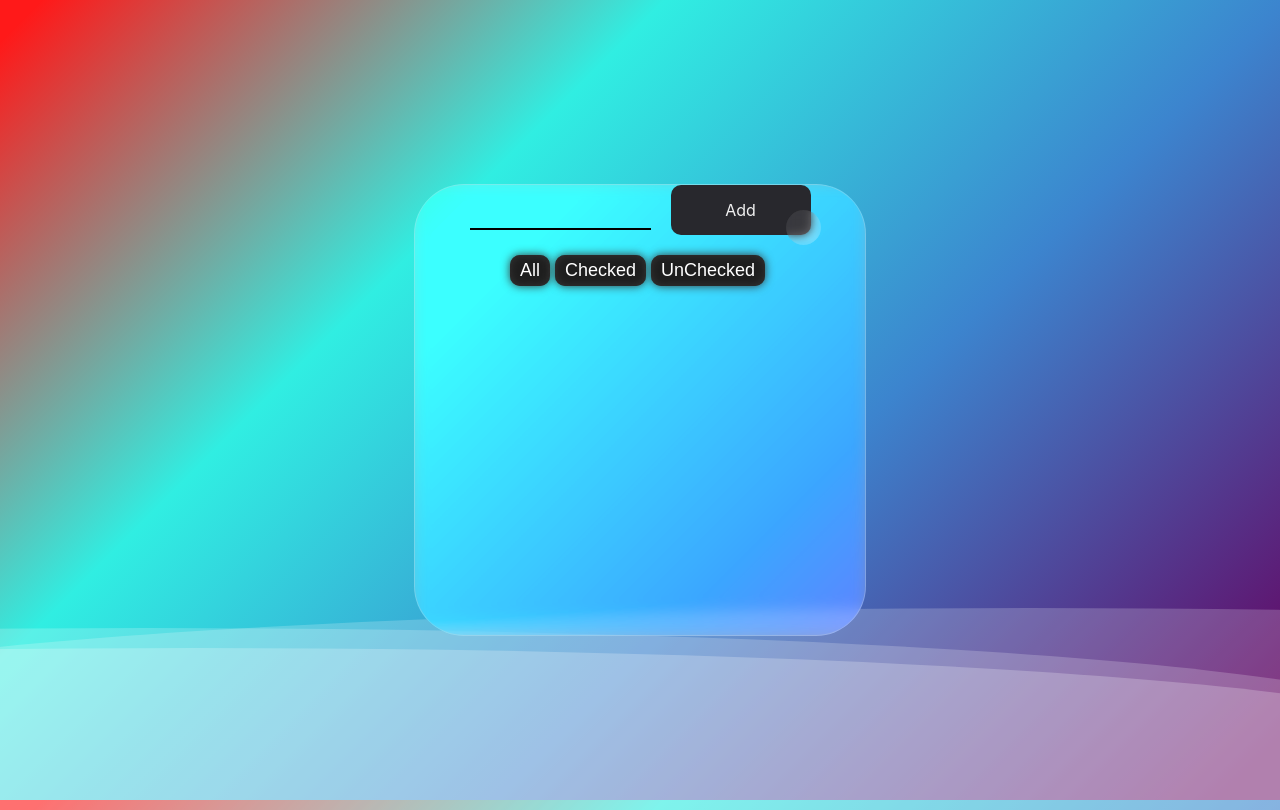
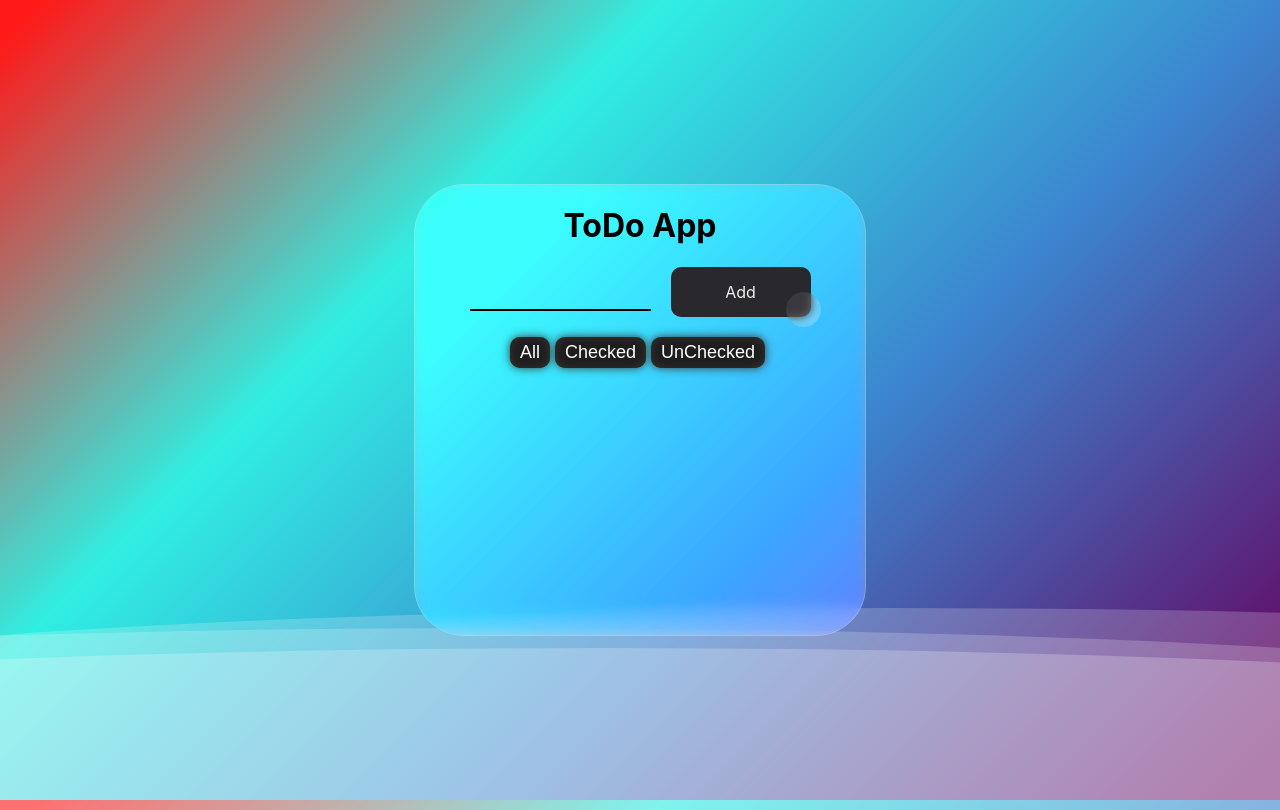
Before and after one commit to kuldeep2745/react-todo, a React (Create React App) app: page / in a window 1280 px wide. Built offline with nearby package versions, Linux system fonts and the light colour scheme.

Commit message:
Added Todo hading

```diff
--- a/src/App.js
+++ b/src/App.js
@@ -72,6 +72,7 @@ const App = () => {
       <div className={Styles.centerContainer}>
         <div className={Styles.card}>
           <div className={Styles.CentreAlignCard}>
+          <h1 style={{display:"flex", alignItems: "center", justifyContent: "center"}}>ToDo App</h1>
           <div className={Styles.inputButtonAlign}>
 
           <input
```
